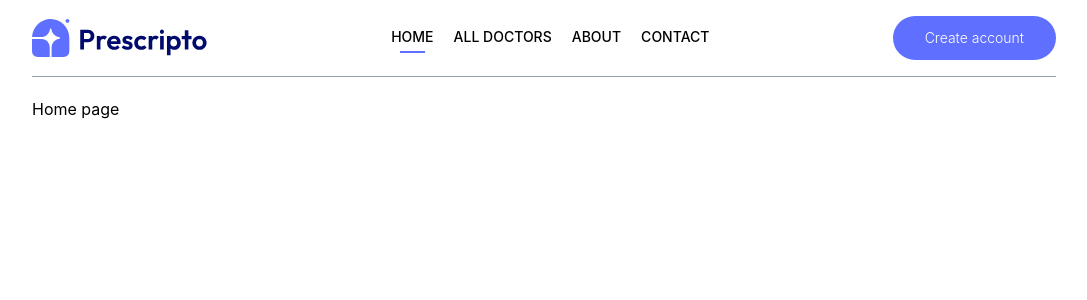
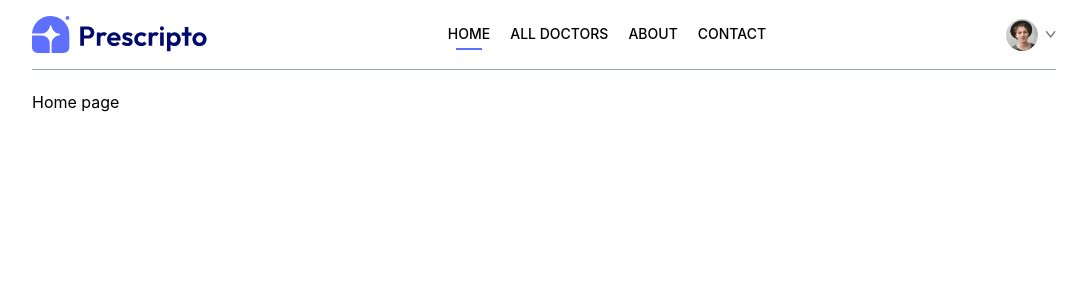
Before and after one commit to Anill27927/Prescripto, a React (Vite) app in the folder frontend/: page / in a window 1280 px wide. Shown: the top 300 px of the page, without its empty margins (96-1183 px from the left). Built offline with nearby package versions, Linux system fonts and the light colour scheme.

Commit message:
Navbar implementation

```diff
--- a/frontend/src/components/Navbar.jsx
+++ b/frontend/src/components/Navbar.jsx
@@ -1,9 +1,12 @@
-import React from "react";
+import React, { useState } from "react";
 import { assets } from "../assets/assets";
 import { NavLink, useNavigate } from "react-router-dom";
 
 const Navbar = () => {
   const navigate = useNavigate();
+
+  const [showMenu, setShowMenu] = useState(false);
+  const [token, setToken] = useState(true);
 
   return (
     <div className="flex items-center justify-between text-sm py-4 mb-5 border-b border-b-gray-400">
@@ -27,12 +30,45 @@
         </NavLink>
       </ul>
       <div className="flex item-center gap-4">
+        {token ? (
+          <div className="flex items-center gap-2 cursor-pointer group relative">
+            <img
+              className="w-8 rounded-full"
+              src={assets.profile_pic}
+              alt=""
+            ></img>
+            <img className="w-2.5" src={assets.dropdown_icon}></img>
+            <div className="absolute top-0 right-0 pt-14 text-base font-medium text-gray-600 z-20 hidden group-hover:block">
+              <div className="min-w-48 bg-stone-100 rounded flex flex-col gap-4 p-4">
+                <p
+                  onClick={() => navigate("my-profile")}
+                  className="hover:text-black cursor-pointer"
+                >
+                  My Profile
+                </p>
+                <p
+                  onClick={() => navigate("my-appointments")}
+                  className="hover:text-black cursor-pointer"
+                >
+                  My Appointments
+                </p>
+                <p
+                  onClick={() => setToken(false)}
+                  className="hover:text-black cursor-pointer"
+                >
+                  Logout
+                </p>
+              </div>
+            </div>
+          </div>
+        ) : (
           <button
             onClick={() => navigate("/login")}
             className="bg-primary text-white px-8 py-3 rounded-full font-light hidden md:block"
           >
             Create account
           </button>
+        )}
       </div>
     </div>
   );
```
Lines whose indentation alone changed are shown as unchanged.
